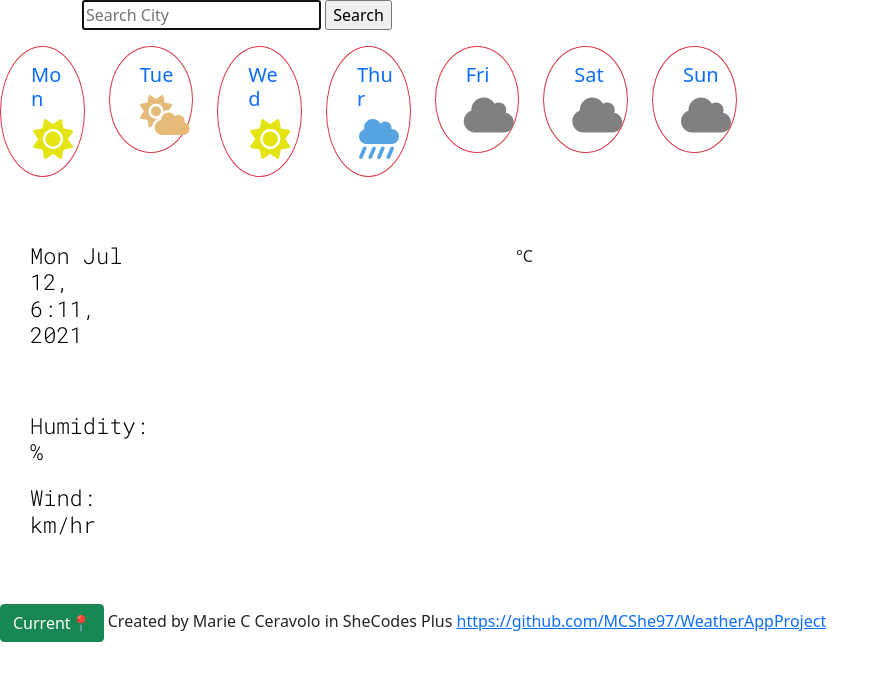
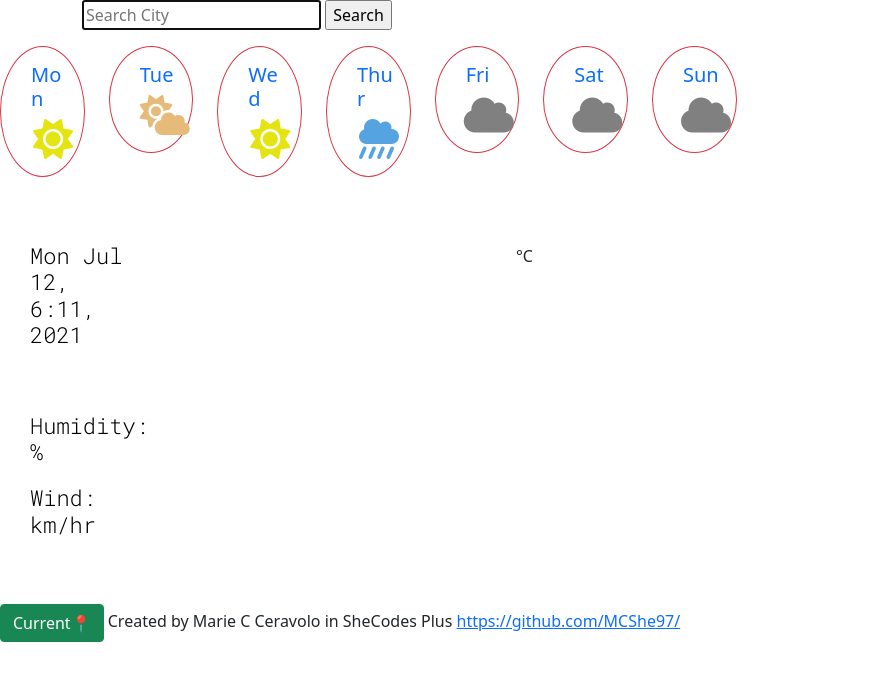
Before and after one commit to MCShe97/WeatherAppProjectSheCodes, a website built with Parcel: page index.html in a window 1280 px wide. Shown: the whole page, without its empty margins (0-889 px from the left). Built offline with nearby package versions, Linux system fonts and the light colour scheme; no server answers.

```diff
--- a/index.html
+++ b/index.html
@@ -166,10 +166,10 @@
 <script src="src/index.js"></script>
 Created by Marie C Ceravolo in SheCodes Plus
 <a
-href="https://github.com/MCShe97/WeatherAppProject"
+href=""
 target="_blank"
 class="projectGithub">
-https://github.com/MCShe97/WeatherAppProject
+https://github.com/MCShe97/
 </a>
 </p>
 
```
